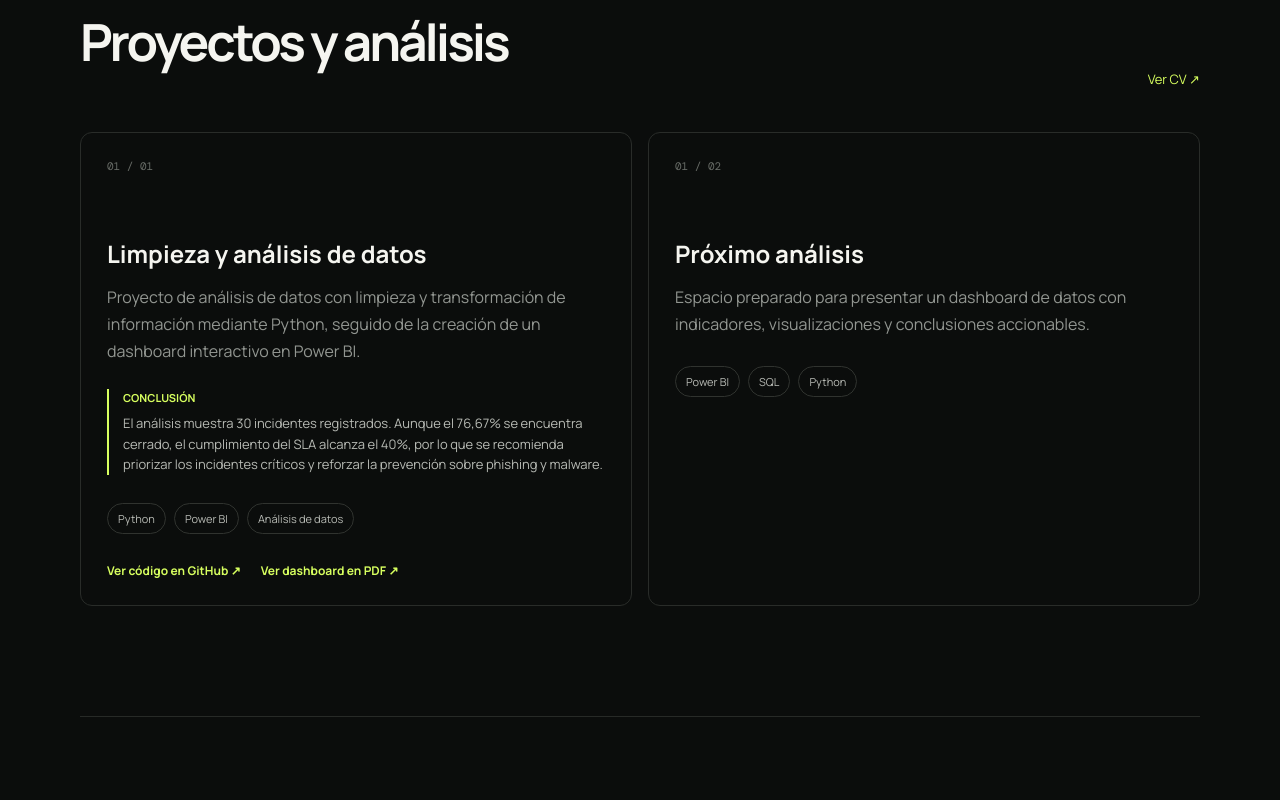
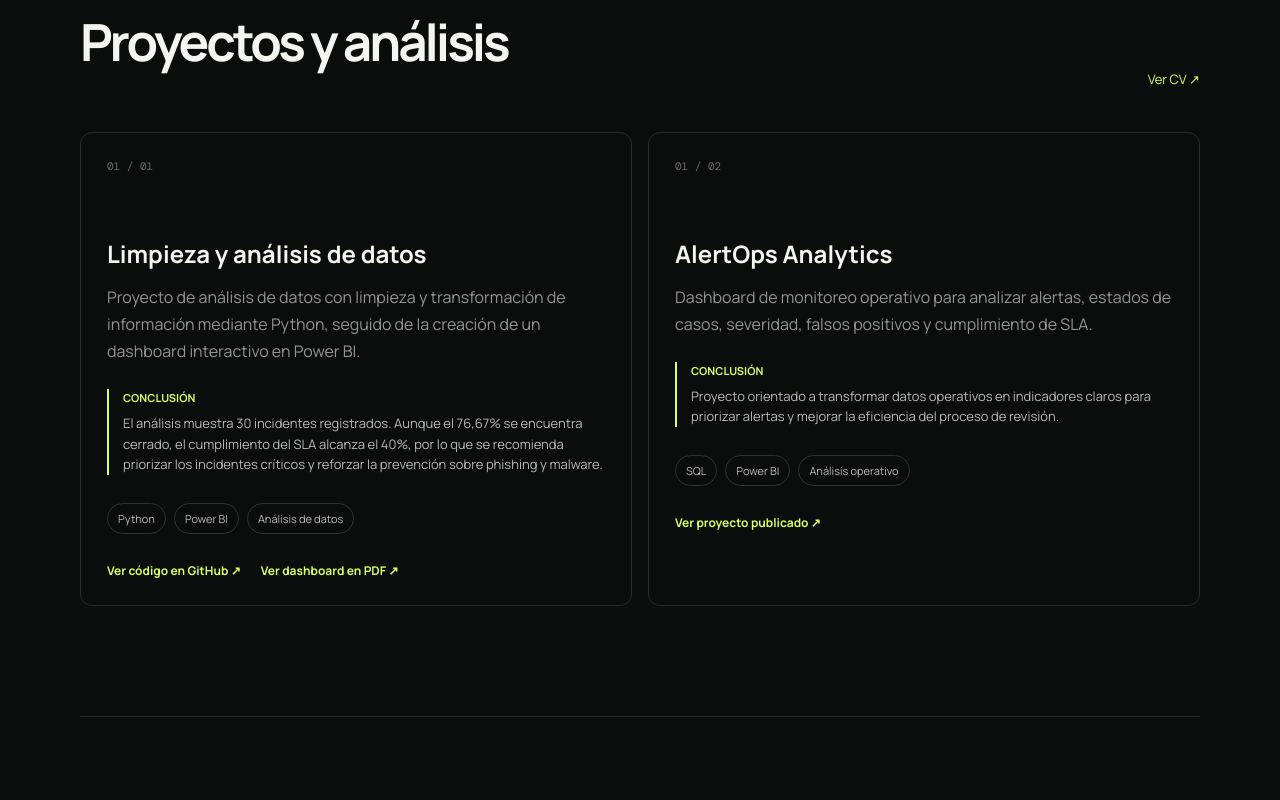
Before and after one commit to fernandezmaximiliano255-spec/portfolio-data, a React (Vite) app: page / in a window 1280 px wide. Shown: the part 2020-2820 px from the top of the page. Built offline with nearby package versions, Linux system fonts and the light colour scheme.

Commit message:
Add AlertOps Analytics portfolio project

```diff
--- a/src/main.jsx
+++ b/src/main.jsx
@@ -3,8 +3,8 @@ import { createRoot } from 'react-dom/client';
 import './styles.css';
 
 const projects = [
-  { title: 'Limpieza y análisis de datos', description: 'Proyecto de análisis de datos con limpieza y transformación de información mediante Python, seguido de la creación de un dashboard interactivo en Power BI.', conclusion: 'El análisis muestra 30 incidentes registrados. Aunque el 76,67% se encuentra cerrado, el cumplimiento del SLA alcanza el 40%, por lo que se recomienda priorizar los incidentes críticos y reforzar la prevención sobre phishing y malware.', tags: ['Python', 'Power BI', 'Análisis de datos'], link: 'https://github.com/fernandezmaximiliano255-spec/portfolio-data', pdf: '/panel-operaciones.pdf' },
-  { title: 'Próximo análisis', description: 'Espacio preparado para presentar un dashboard de datos con indicadores, visualizaciones y conclusiones accionables.', tags: ['Power BI', 'SQL', 'Python'] },
+  { title: 'Limpieza y análisis de datos', description: 'Proyecto de análisis de datos con limpieza y transformación de información mediante Python, seguido de la creación de un dashboard interactivo en Power BI.', conclusion: 'El análisis muestra 30 incidentes registrados. Aunque el 76,67% se encuentra cerrado, el cumplimiento del SLA alcanza el 40%, por lo que se recomienda priorizar los incidentes críticos y reforzar la prevención sobre phishing y malware.', tags: ['Python', 'Power BI', 'Análisis de datos'], link: 'https://github.com/fernandezmaximiliano255-spec/portfolio-data', linkLabel: 'Ver código en GitHub ↗', pdf: '/panel-operaciones.pdf' },
+  { title: 'AlertOps Analytics', description: 'Dashboard de monitoreo operativo para analizar alertas, estados de casos, severidad, falsos positivos y cumplimiento de SLA.', conclusion: 'Proyecto orientado a transformar datos operativos en indicadores claros para priorizar alertas y mejorar la eficiencia del proceso de revisión.', tags: ['SQL', 'Power BI', 'Análisis operativo'], link: 'https://portfolio-data-pi.vercel.app/', linkLabel: 'Ver proyecto publicado ↗' },
 ];
 
 function App() {
@@ -14,7 +14,7 @@ function App() {
       <section className="about shell section-grid"><div><p className="eyebrow">Sobre mí</p><h2>Curiosidad para encontrar el dato que importa.</h2></div><p className="muted">Soy Maximiliano Gabriel Fernández, tengo 33 años y estudio la Tecnicatura en Sistemas en el IFTS N°11. Estoy orientando mi perfil hacia el análisis de datos, combinando formación en Python, SQL, Power BI y Excel avanzado con más de 7 años de experiencia en ámbitos administrativos y legales, donde desarrollé una sólida capacidad para organizar información y elaborar reportes.</p></section>
       <section className="skills shell section-grid"><div><p className="eyebrow">Herramientas</p><h2>Datos que se entienden.</h2></div><p className="muted">Power BI · Excel avanzado · Python · SQL · PostgreSQL · DBeaver · Visual Studio Code · IA aplicada al análisis de datos</p></section>
       <section className="experience shell section-grid"><div><p className="eyebrow">Experiencia</p><h2>Orden, precisión y análisis.</h2></div><p className="muted">Mi paso por áreas administrativas y legales moldeó mi forma de trabajar: atención al detalle, pensamiento crítico y organización aplicados a convertir información compleja en reportes claros y accionables.</p></section>
-    <section className="projects shell" id="proyectos"><div className="section-heading"><div><p className="eyebrow">Trabajos realizados</p><h2>Proyectos y análisis</h2></div><a className="text-link" href="/cv.pdf" target="_blank" rel="noreferrer">Ver CV ↗</a></div><div className="project-list">{projects.map((project, index) => <article className="project-card" key={project.title}><div className="project-number">01 / 0{index + 1}</div><h3>{project.title}</h3><p className="muted">{project.description}</p>{project.conclusion && <p className="project-conclusion"><strong>Conclusión</strong>{project.conclusion}</p>}<div className="tags">{project.tags.map((tag) => <span key={tag}>{tag}</span>)}</div>{(project.link || project.pdf) && <div className="project-actions">{project.link && <a href={project.link} target="_blank" rel="noreferrer">Ver código en GitHub ↗</a>}{project.pdf && <a href={project.pdf} target="_blank" rel="noreferrer">Ver dashboard en PDF ↗</a>}</div>}</article>)}</div></section>
+    <section className="projects shell" id="proyectos"><div className="section-heading"><div><p className="eyebrow">Trabajos realizados</p><h2>Proyectos y análisis</h2></div><a className="text-link" href="/cv.pdf" target="_blank" rel="noreferrer">Ver CV ↗</a></div><div className="project-list">{projects.map((project, index) => <article className="project-card" key={project.title}><div className="project-number">01 / 0{index + 1}</div><h3>{project.title}</h3><p className="muted">{project.description}</p>{project.conclusion && <p className="project-conclusion"><strong>Conclusión</strong>{project.conclusion}</p>}<div className="tags">{project.tags.map((tag) => <span key={tag}>{tag}</span>)}</div>{(project.link || project.pdf) && <div className="project-actions">{project.link && <a href={project.link} target="_blank" rel="noreferrer">{project.linkLabel || 'Ver proyecto ↗'}</a>}{project.pdf && <a href={project.pdf} target="_blank" rel="noreferrer">Ver dashboard en PDF ↗</a>}</div>}</article>)}</div></section>
       <section className="contact shell" id="contacto"><p className="eyebrow">Contacto</p><h2>¿Hablamos de datos?</h2><p className="muted contact-copy">Estoy abierto a oportunidades como Data Analyst Junior y proyectos relacionados con información y Business Intelligence.</p><div className="contact-links"><a href="mailto:fernandezmaximiliano255@gmail.com">fernandezmaximiliano255@gmail.com</a><a href="tel:+541162203722">+54 11 6220 3722</a><a href="https://www.linkedin.com/in/maximiliano-gabriel-fernandez-38791a2b5/" target="_blank" rel="noreferrer">LinkedIn ↗</a></div></section>
     <footer className="footer shell">© 2026 Maximiliano Fernández. Hecho con React.</footer>
   </main>;
```
